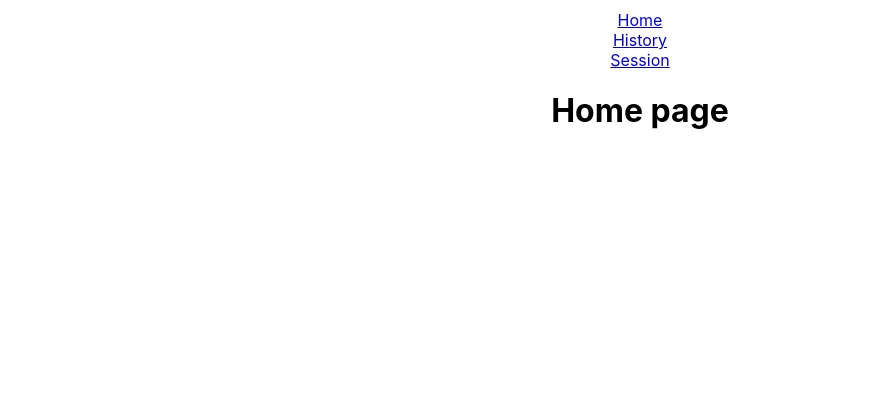
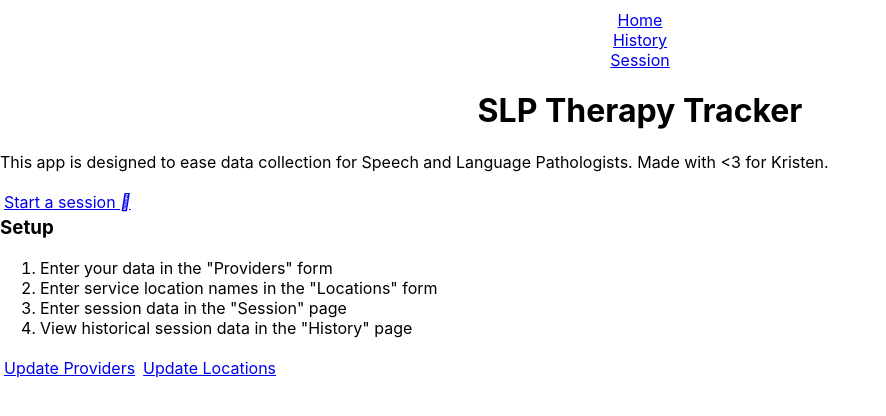
Before and after one commit to kkredit/slp-therapy-tracker, a React (Create React App) app: page / in a window 1280 px wide. Shown: the top 416 px of the page, without its empty margins (0-886 px from the left). Built offline with nearby package versions, Linux system fonts and the light colour scheme; the HTML template or start-up script is replaced by a standard one.

Commit message:
Improve Home page

```diff
--- a/src/Home.css
+++ b/src/Home.css
@@ -0,0 +1,14 @@
+h2, h3 {
+  text-align: left;
+  clear: left;
+}
+
+p, ol {
+  text-align: left;
+}
+
+.navButton {
+  float: left;
+  clear: right;
+  margin: 4px;
+}
--- a/src/Home.js
+++ b/src/Home.js
@@ -1,12 +1,32 @@
 import React from 'react';
+import Button from 'react-bootstrap/Button'
+
 import './Home.css';
 
 class Home extends React.Component {
   render() {
     return (
-      <h1>
-        Home page
-      </h1>
+      <React.Fragment>
+        <h1>SLP Therapy Tracker</h1>
+
+        <p>
+          This app is designed to ease data collection for Speech and Language Pathologists. Made
+          with &lt;3 for Kristen.
+        </p>
+
+        <Button className="navButton" href="#">Start a session <i className="fas fa-angle-right"/></Button>
+
+        <h3>Setup</h3>
+        <ol>
+          <li>Enter your data in the "Providers" form</li>
+          <li>Enter service location names in the "Locations" form</li>
+          <li>Enter session data in the "Session" page</li>
+          <li>View historical session data in the "History" page</li>
+        </ol>
+
+        <Button className="navButton" variant="outline-primary" href="#">Update Providers</Button>
+        <Button className="navButton" variant="outline-primary" href="#">Update Locations</Button>
+      </React.Fragment>
     );
   }
 };
--- a/src/Includes.js
+++ b/src/Includes.js
@@ -17,6 +17,12 @@ class Includes extends React.Component {
           integrity="sha384-w6tc0TXjTUnYHwVwGgnYyV12wbRoJQo9iMlC2KdkdmVvntGgzT9jvqNEF/uKaF4m"
           crossOrigin="anonymous"
         />
+        <link
+          rel="stylesheet"
+          href="https://stackpath.bootstrapcdn.com/font-awesome/4.7.0/css/font-awesome.min.css"
+          integrity="sha384-wvfXpqpZZVQGK6TAh5PVlGOfQNHSoD2xbE+QkPxCAFlNEevoEH3Sl0sibVcOQVnN"
+          crossOrigin="anonymous"
+        />
       </React.Fragment>
     );
   }
```
